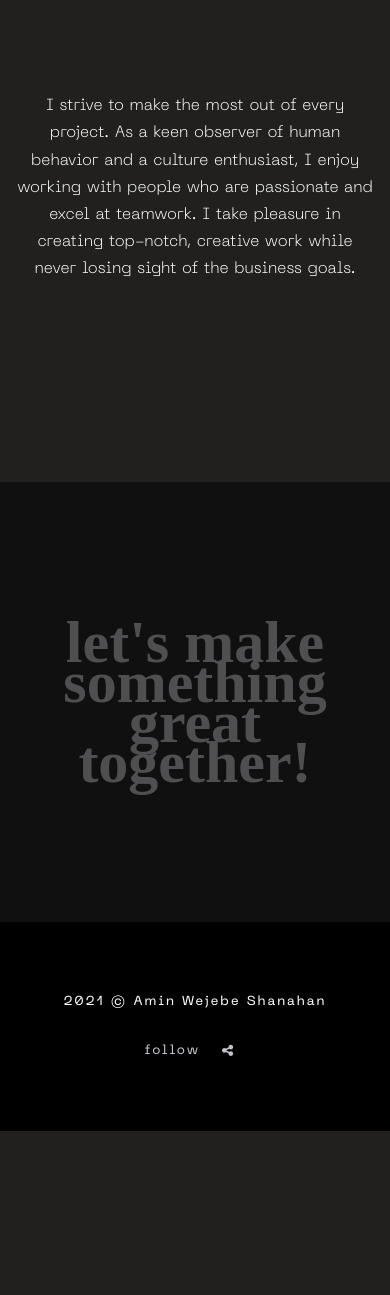
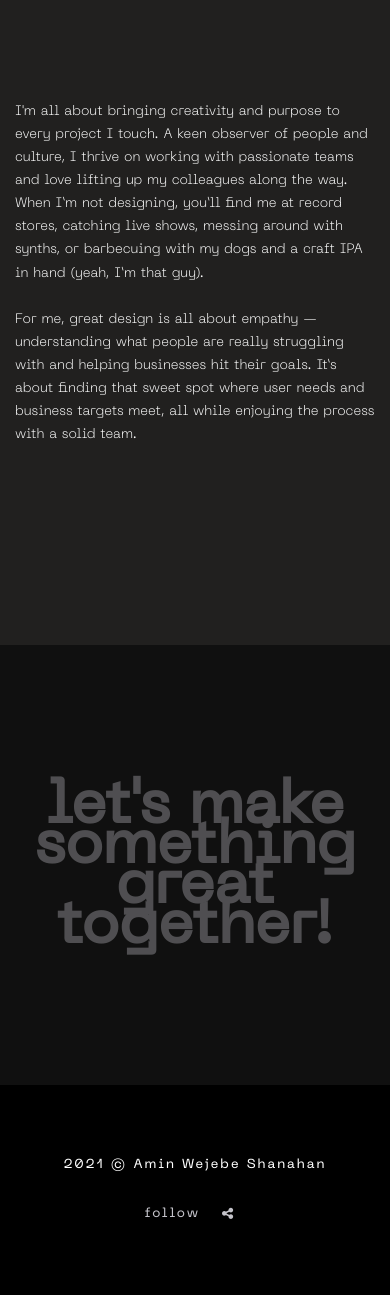
Before and after one commit to gjkillsppl/amin-new-portfolio, a PHP site: page /me.html in a window 390 px wide. Shown: the part 753-2048 px from the top of the page. Before the commit the page ends 1884 px from the top, so only its background shows below. Run offline with PHP 8.4, Linux system fonts and the light colour scheme.

Commit message:
updated next project, fixed mobile

```diff
--- a/anahuac-mayab.html
+++ b/anahuac-mayab.html
@@ -280,7 +280,7 @@
                         <a href="uibi.html" class="cursor-link animsition-link">
                             <div class="project-link-wrap">
                                 <p>Next </p>
-                                <h4>Üibi</h4>
+                                <h3>Üibi</h3>
                             </div>
                         </a>
                     </div>
--- a/css/style.css
+++ b/css/style.css
@@ -151,7 +150,7 @@ mark {
 }
 
 .lead {
-  font-size: 1rem;
+  font-size: .85rem;
   font-weight: 300;
 }
 
@@ -2216,14 +2216,13 @@ body.nav-active .nav__list-item:nth-child(10) {
   text-align: center;
   margin: 0 auto;
   cursor: pointer;
-  font-family: "PP Neue Machina";
+  font-family:  "pp_neue_machinaplain_regular";
 }
 
 .project-link-wrap p {
   font-size: 50px;
   line-height: 80px;
   color: #c4c3ca;
-  font-family: "PP Neue Machina";
   font-weight: 700;
   text-align: center;
   margin: 0 auto;
--- a/js/custom.js
+++ b/js/custom.js
@@ -137,9 +137,9 @@
 
 		$(".animsition").animsition({
 			inClass               :   'fade-in-down-sm',
-			outClass              :   'fade-out-down-sm',
-			inDuration            :    600,
-			outDuration           :    400,
+			outClass              :   'fade-out-right-sm',
+			inDuration            :    800,
+			outDuration           :    600,
 			linkElement           :   '.animsition-link',
 			// e.g. linkElement   :   'a:not([target="_blank"]):not([href^=#])'
 			loading               :    true,
--- a/me.html
+++ b/me.html
@@ -87,8 +87,8 @@
 			<div class="container">
 				<div class="row">
 					<div class="col-12 section-title-wrap text-center parallax-fade-top">
-						<p>ABOUT ME</p>
-						<h1>👋 Hi there! My name is Amin, <br>I'm up for a challenge</h1>
+						<p>About me</p>
+						<h3>👋 Hi, I’m Amin — designing for people, driven by culture, and always up for the challenge.</h3>
 					</div>
 
 					<div class="img-wrap padding-top">
@@ -101,9 +101,11 @@
 		<div class="section padding-bottom over-hide background-dark-2">
 			<div class="container">
 				<div class="row justify-content-center">
-					<div class="col-md-8 text-center">
+					<div class="col-md-8">
 						<p class="mb-0 pb-0 lead">
-							I strive to make the most out of every project. As a keen observer of human behavior and a culture enthusiast, I enjoy working with people who are passionate and excel at teamwork. I take pleasure in creating top-notch, creative work while never losing sight of the business goals. </p>
+							I'm all about bringing creativity and purpose to every project I touch. A keen observer of people and culture, I thrive on working with passionate teams and love lifting up my colleagues along the way. When I’m not designing, you’ll find me at record stores, catching live shows, messing around with synths, or barbecuing with my dogs and a craft IPA in hand (yeah, I’m that guy).<br><br>
+
+For me, great design is all about empathy — understanding what people are really struggling with and helping businesses hit their goals. It’s about finding that sweet spot where user needs and business targets meet, all while enjoying the process with a solid team. </p>
 					</div>
 					<div class="section clearfix padding-top"></div>
 
--- a/roommatefinder.html
+++ b/roommatefinder.html
@@ -231,7 +231,7 @@
                         <a href="uibi.html" class="cursor-link animsition-link">
                             <div class="project-link-wrap">
                                 <p>Next </p>
-                                <h4>Üibi</h4>
+                                <h3>Üibi</h3>
                             </div>
                         </a>
                     </div>
--- a/uibi.html
+++ b/uibi.html
@@ -178,7 +178,7 @@
                         <a href="tao.html" class="cursor-link animsition-link">
                             <div class="project-link-wrap">
                                 <p>Next </p>
-                                <h4>TAO </h4>
+                                <h3>TAO </h3>
                             </div>
                         </a>
                     </div>
```
Also changed, not shown: other parts of css/style.css (+19 -13 lines).
